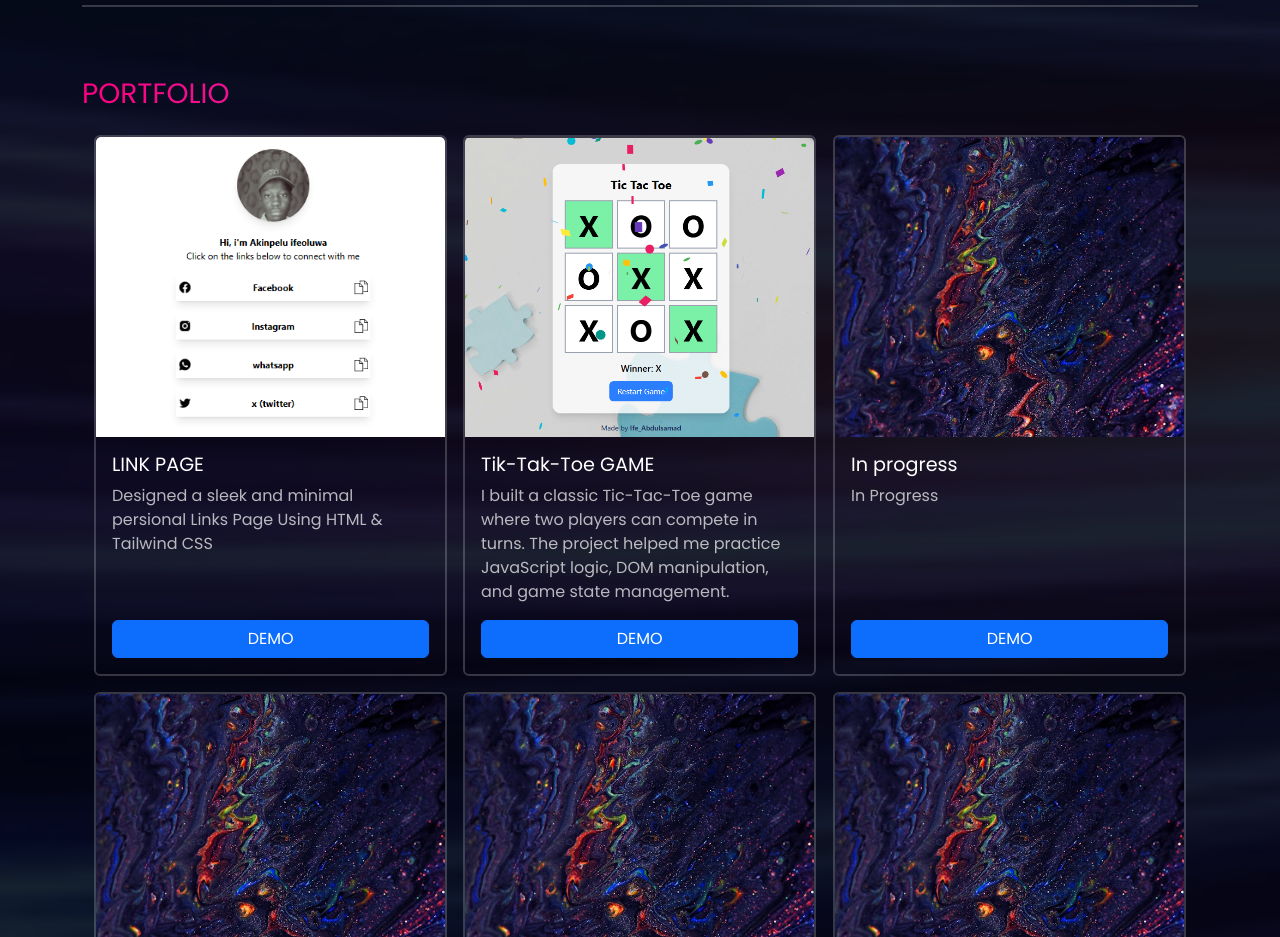
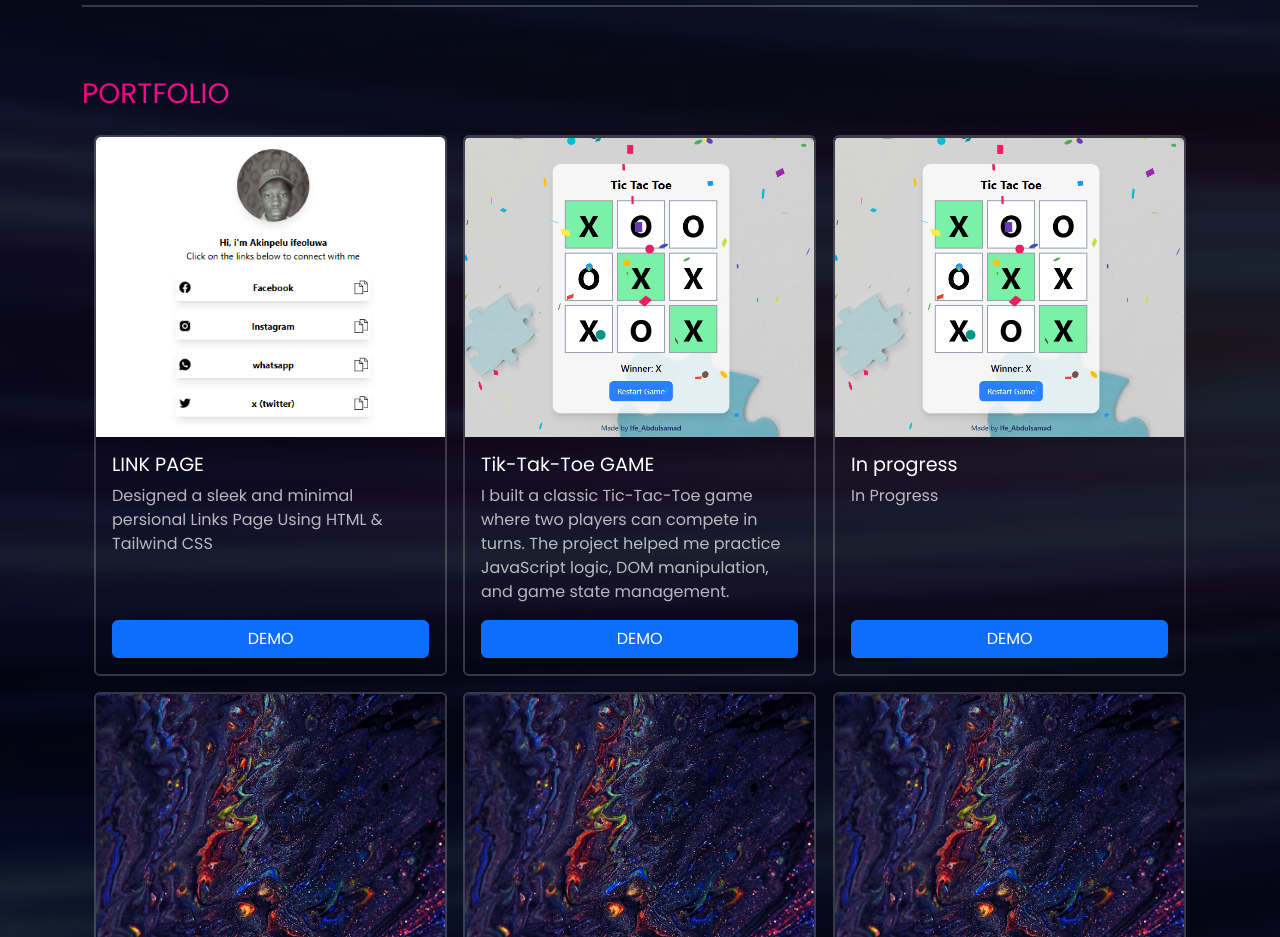
Before and after one commit to Hephetech1/myportfolio, a plain HTML site: page index.html in a window 1280 px wide. Shown: the part 1860-2797 px from the top of the page. Drawn offline with nearby package versions, Linux system fonts and the light colour scheme.

Commit message:
Update index.html

```diff
--- a/index.html
+++ b/index.html
@@ -173,7 +173,7 @@
 
 <div class="col-md-4" data-aos="flip-left" data-aos-delay="500" data-aos-duration="1000">
   <div class="card h-100 d-flex flex-column">
-    <img src="./img/card_img.png" class="card-img-top" alt="...">
+    <img src="./img/project2.png" class="card-img-top" alt="...">
     <div class="card-body d-flex flex-column">
       <h5 class="card-title">In progress</h5>
       <p class="card-text">In Progress</p>
```
